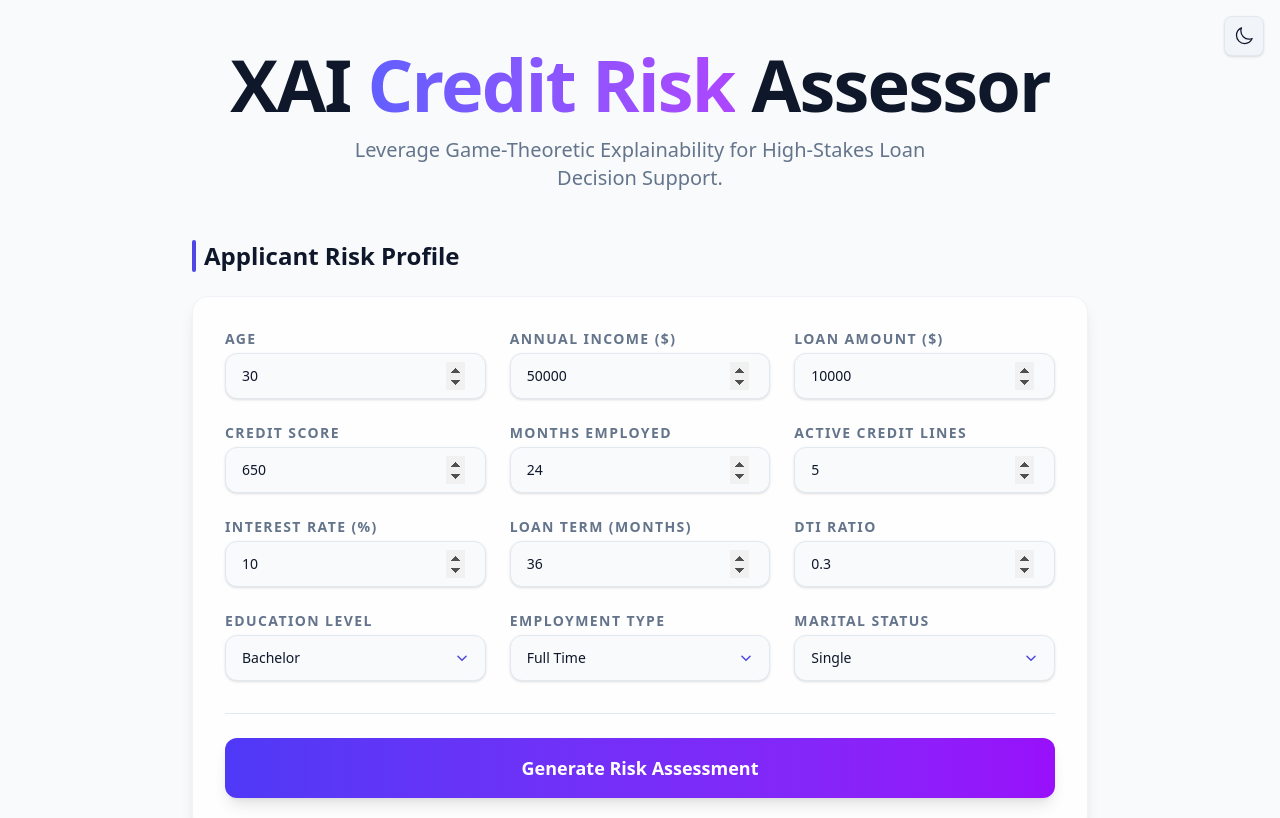
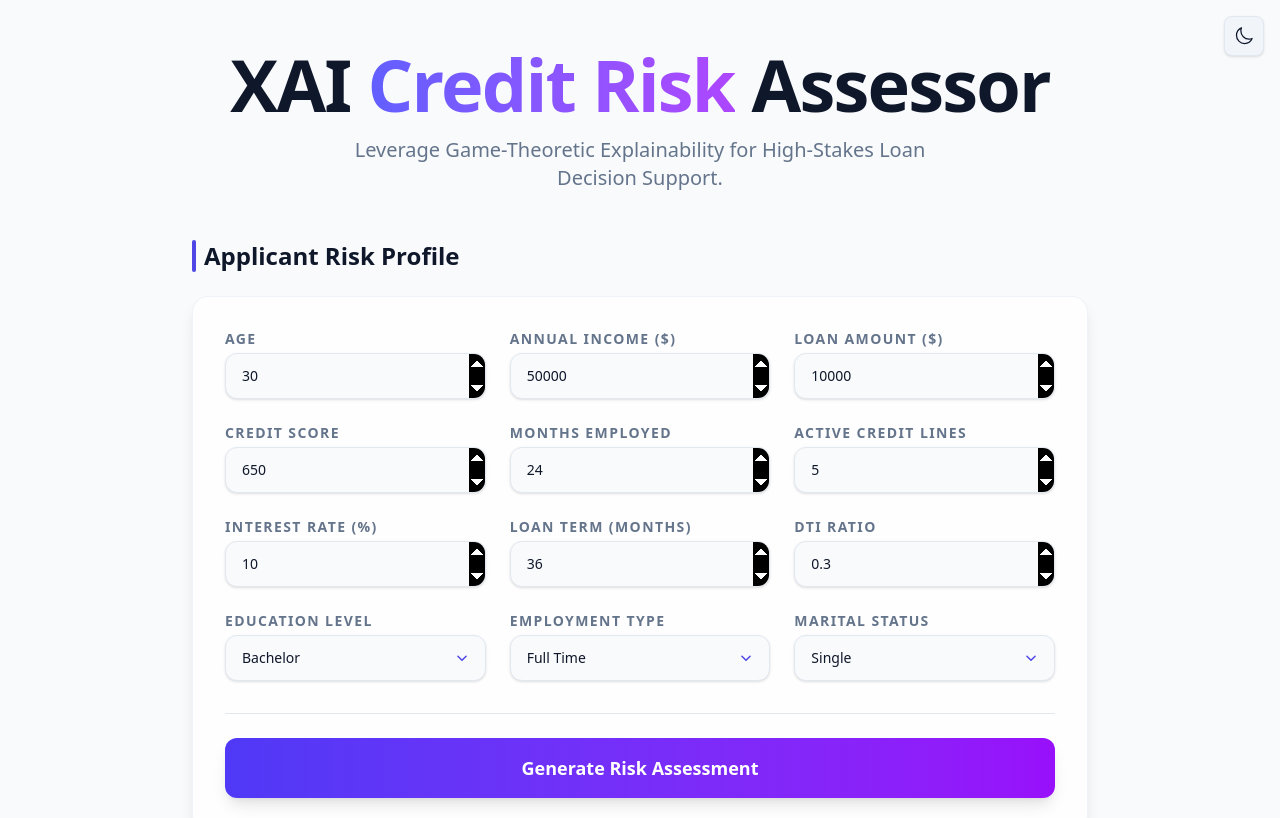
Before and after one commit to analyticsbyted/xai-credit-risk-assessor, a Next.js app in the folder client/: page / in a window 1280 px wide. Shown: the top 818 px of the page. Built offline with nearby package versions, Linux system fonts and the light colour scheme.

Commit message:
style: primary background and high-contrast arrows for numeric input spin buttons

```diff
--- a/client/app/globals.css
+++ b/client/app/globals.css
@@ -88,19 +88,45 @@ body {
 /* Custom Form Elements Polish */
 @layer base {
 
-  /* Enhanced Number Input Spinners */
-  input[type="number"]::-webkit-inner-spin-button,
-  input[type="number"]::-webkit-outer-spin-button {
-    opacity: 1;
-    height: 1.5rem;
-    cursor: pointer;
-    margin-right: 4px;
-    padding: 2px;
+  /* Premium Numeric Input Controls */
+  input[type="number"] {
+    position: relative;
+    padding-right: 0 !important;
+    /* Let buttons hug the right edge */
   }
 
-  /* Force high contrast for spinners in dark mode */
-  .dark input[type="number"]::-webkit-inner-spin-button {
-    filter: invert(1) brightness(1.5) contrast(1.2);
+  input[type="number"]::-webkit-inner-spin-button {
+    -webkit-appearance: inner-spin-button !important;
+    background-color: var(--primary);
+    opacity: 1;
+    height: 3.2rem;
+    /* Adjusted for input height */
+    width: 2.2rem;
+    margin: 0;
+    cursor: pointer;
+    border-radius: 0 10px 10px 0;
+    border-left: 1px solid var(--border);
+    /* Inverting the default dark arrows to be off-white */
+    filter: invert(1) brightness(1.5) contrast(1.2) hue-rotate(180deg);
+    /* The hue-rotate(180deg) after invert/1 helps keep the background closer to primary or neutral
+       while making arrows white. This is a bit of a hack but works for visibility.
+    */
+    transition: all 0.2s ease;
+  }
+
+  input[type="number"]::-webkit-inner-spin-button:hover {
+    background-color: var(--primary);
+    filter: invert(1) brightness(2) contrast(1.5) hue-rotate(180deg);
+  }
+
+  /* Fix for Firefox support (limited styling for spin buttons) */
+  input[type="number"] {
+    -moz-appearance: textfield;
+  }
+
+  input[type="number"]:hover,
+  input[type="number"]:focus {
+    -moz-appearance: number-input;
   }
 
   /* Custom Select Arrow for Premium Feel */
```
